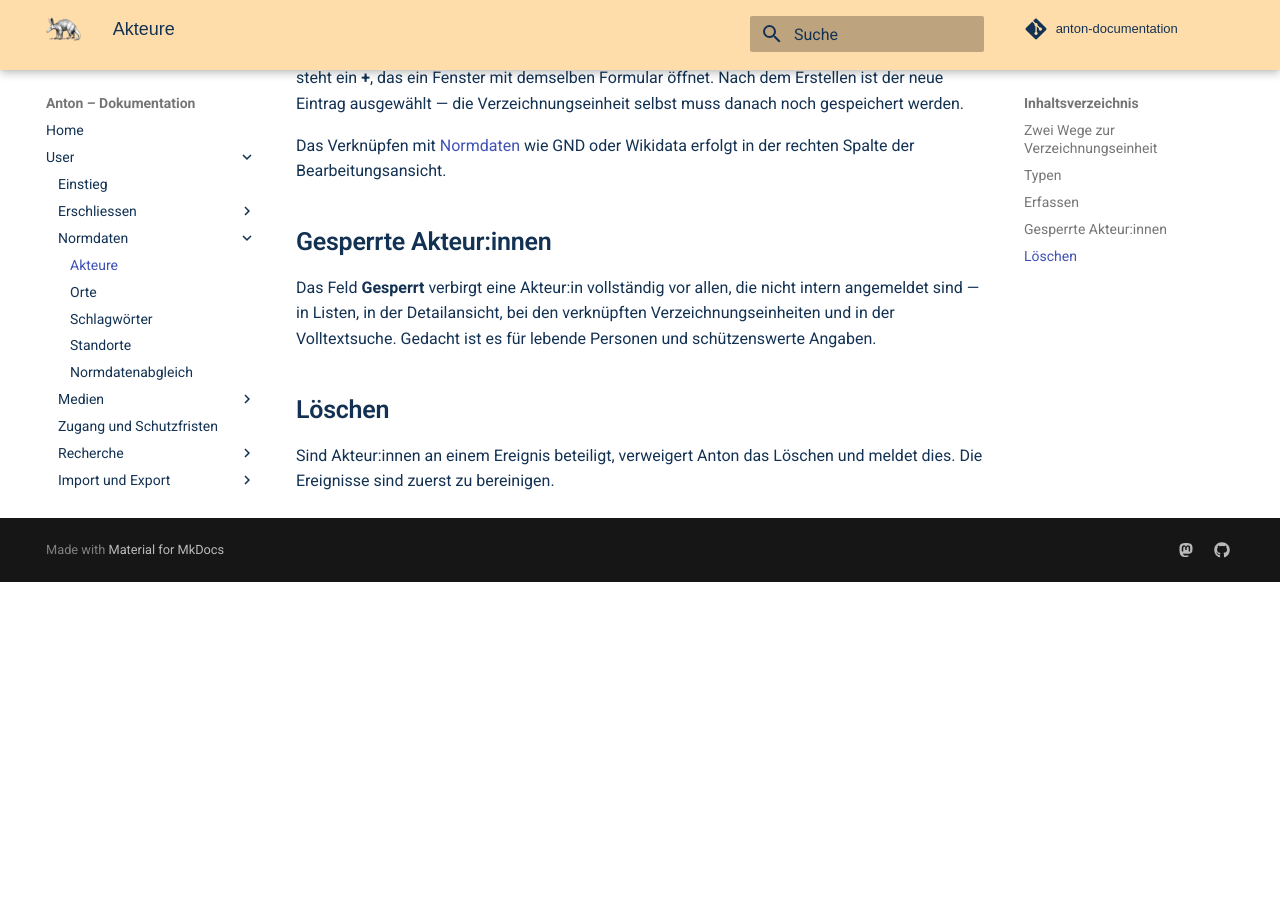
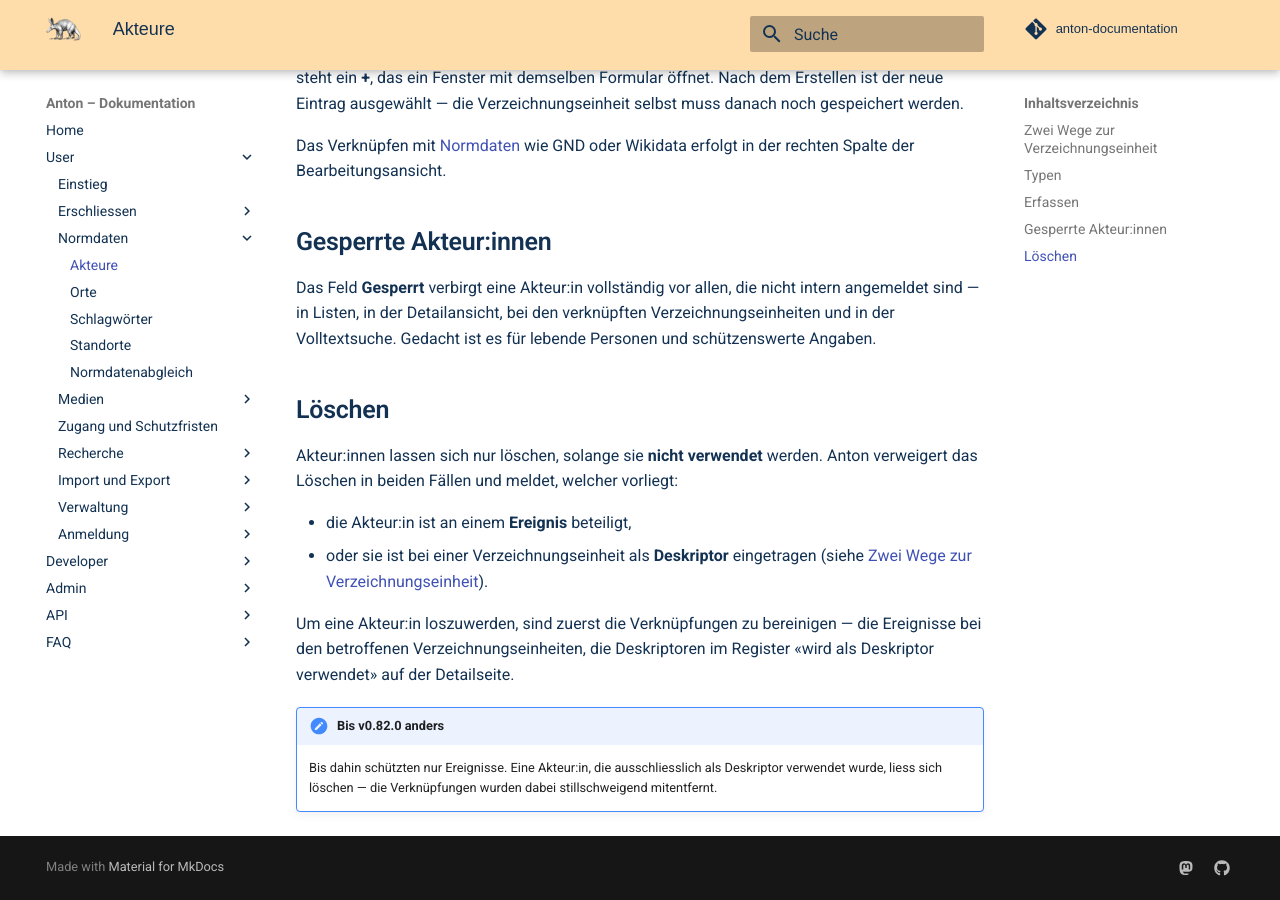
Before and after one commit to kraenzle-ritter/anton-documentation, an MkDocs documentation site: the page built from docs/user/actors.md, in a window 1280 px wide and 900 px high, scrolled down 1009 px. Built offline with MkDocs 1.6.1 and Material for MkDocs 9.7.7, drawn with Linux system fonts in a browser that asks for light colours; some web fonts are replaced; comment, search, counter and statistics services are not loaded; before the commit the page ends 1591 px from its top, so only the background shows below that.

Commit message:
docs: Löschschutz für Deskriptoren, Excel-Update-Tabelle in der Export-Matrix (v0.82.0)
Akteur:innen, Schlagwörter und Orte lassen sich seit v0.82.0 nicht mehr
löschen, solange sie verwendet werden — als Beteiligte an einem Ereignis oder
als Deskriptor. Bisher stand das nur bei den Akteur:innen, und dort nur für
Ereignisse; Schlagwörter und Orte hatten gar keinen Abschnitt zum Löschen.
Jeder der drei Abschnitte vermerkt auch, wie es vorher war, weil das alte
Verhalten Daten verlor: Schlagwort und Ort nahmen ihre Verknüpfungen
stillschweigend mit.

Export-Matrix: Die Excel-Spalte ist in «voll» und «Update-Tabelle» getrennt,
weil die beiden entgegengesetzte Zwecke verfolgen — der volle Export nimmt
alles Flache mit und ist nicht wieder einspielbar, die Update-Tabelle enthält
nur Beschreibbares und lässt Hierarchie, Ereignisse und Standort bewusst weg.
Stand auf 27.07.2026 (v0.82) gesetzt.

Die Kommando-Referenz ist unverändert aktuell (--check).

```diff
--- a/docs/user/actors.md
+++ b/docs/user/actors.md
@@ -54,5 +54,18 @@
 
 ## Löschen
 
-Sind Akteur:innen an einem Ereignis beteiligt, verweigert Anton das Löschen und
-meldet dies. Die Ereignisse sind zuerst zu bereinigen.
+Akteur:innen lassen sich nur löschen, solange sie **nicht verwendet** werden.
+Anton verweigert das Löschen in beiden Fällen und meldet, welcher vorliegt:
+
+- die Akteur:in ist an einem **Ereignis** beteiligt,
+- oder sie ist bei einer Verzeichnungseinheit als **Deskriptor** eingetragen
+  (siehe [Zwei Wege zur Verzeichnungseinheit](#zwei-wege-zur-verzeichnungseinheit)).
+
+Um eine Akteur:in loszuwerden, sind zuerst die Verknüpfungen zu bereinigen — die
+Ereignisse bei den betroffenen Verzeichnungseinheiten, die Deskriptoren im
+Register «wird als Deskriptor verwendet» auf der Detailseite.
+
+!!! note "Bis v0.82.0 anders"
+    Bis dahin schützten nur Ereignisse. Eine Akteur:in, die ausschliesslich als
+    Deskriptor verwendet wurde, liess sich löschen — die Verknüpfungen wurden
+    dabei stillschweigend mitentfernt.
```
Also changed, not shown: docs/admin/export-matrix.md (+37 -23 lines), docs/user/keywords.md (+13 -0 lines), docs/user/places.md (+16 -0 lines).
